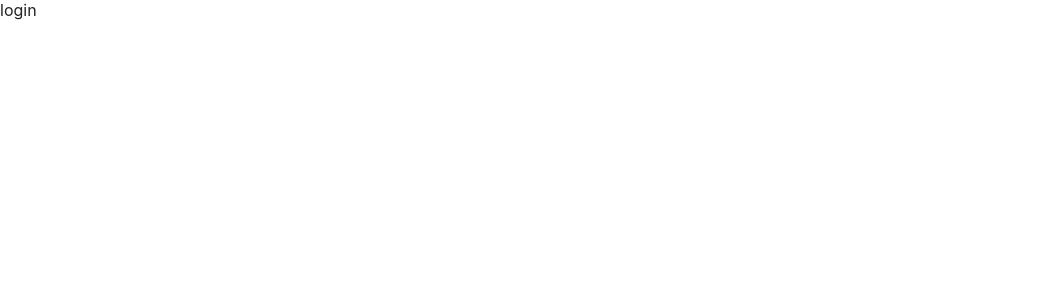
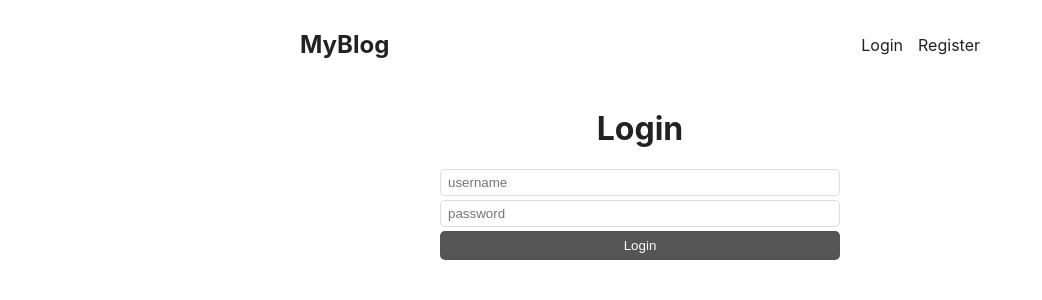
Before and after one commit to shafinnahian/Fullstack-Blog-MERN, a React (Create React App) app in the folder client/: page /login in a window 1280 px wide. Shown: the top 300 px of the page, without its empty margins (0-1042 px from the left). Built offline with nearby package versions, Linux system fonts and the light colour scheme.

Commit message:
Update css of Login & Register

```diff
--- a/client/src/App.css
+++ b/client/src/App.css
@@ -1,3 +1,6 @@
+*{
+  box-sizing: border-box;
+}
 body{
   color: #222;
 }
@@ -53,3 +56,35 @@ div.post p.summary{
   margin: 10px 0;
   line-height: 1.4rem;
 }
+
+/* for LoginPage & RegisterPage */
+form.login, form.register{
+  max-width: 400px;
+  margin: 0 auto;
+}
+
+input{
+  display: block;
+  margin-bottom: 4px;
+  width: 100%;
+  padding: 5px 7px;
+  border: 1px solid #ddd;
+
+  border-radius: 5px;
+
+  background-color: #fff;
+  /* border-bottom: 3px solid #ccc; */
+}
+
+button{
+  width: 100%;
+  display: block;
+  background-color: #555;
+  border: 0;
+  color: #fff;
+  border-radius: 5px;
+  padding: 7px 0;
+}
+form h1{
+  text-align: center;
+}
--- a/client/src/App.js
+++ b/client/src/App.js
@@ -1,23 +1,20 @@
 import './App.css';
 import Header from './Header';
+import Layout from './Layout';
 import Post from './Post';
 import {Route, Routes} from "react-router-dom";
+import IndexPage from './pages/IndexPage';
+import LoginPage from './pages/LoginPage';
+import RegisterPage from './pages/RegisterPage';
 
 function App() {
   return (
     <Routes>
-      <Route index element={
-        <main>
-        <Header></Header>
-        <Post></Post>
-        <Post></Post>
-        <Post></Post>
-        </main>
-      }
-      ></Route>
-      <Route path={'/login'} element ={
-        <div>login</div>
-      }> </Route>
+      <Route path='/' element={<Layout />}>
+        <Route index element={<IndexPage />} />
+        <Route path="/login" element ={<LoginPage />}/>
+        <Route path= "/register" element = {<RegisterPage />} />
+      </Route>
     </Routes>
 
   );
--- a/client/src/pages/LoginPage.js
+++ b/client/src/pages/LoginPage.js
@@ -1,6 +1,7 @@
 export default function LoginPage(){
     return (
-        <form action="">
+        <form className="login">
+            <h1>Login</h1>
             <input type="text" placeholder="username"/>
             <input type="text" placeholder="password"/>
             <button>Login</button>
--- a/client/src/pages/RegisterPage.js
+++ b/client/src/pages/RegisterPage.js
@@ -1,6 +1,7 @@
 export default function RegisterPage(){
     return (
-        <form action="">
+        <form className="register">
+            <h1>Register</h1>
             <input type="text" placeholder="username"/>
             <input type="text" placeholder="password"/>
             <button>Register</button>
```
